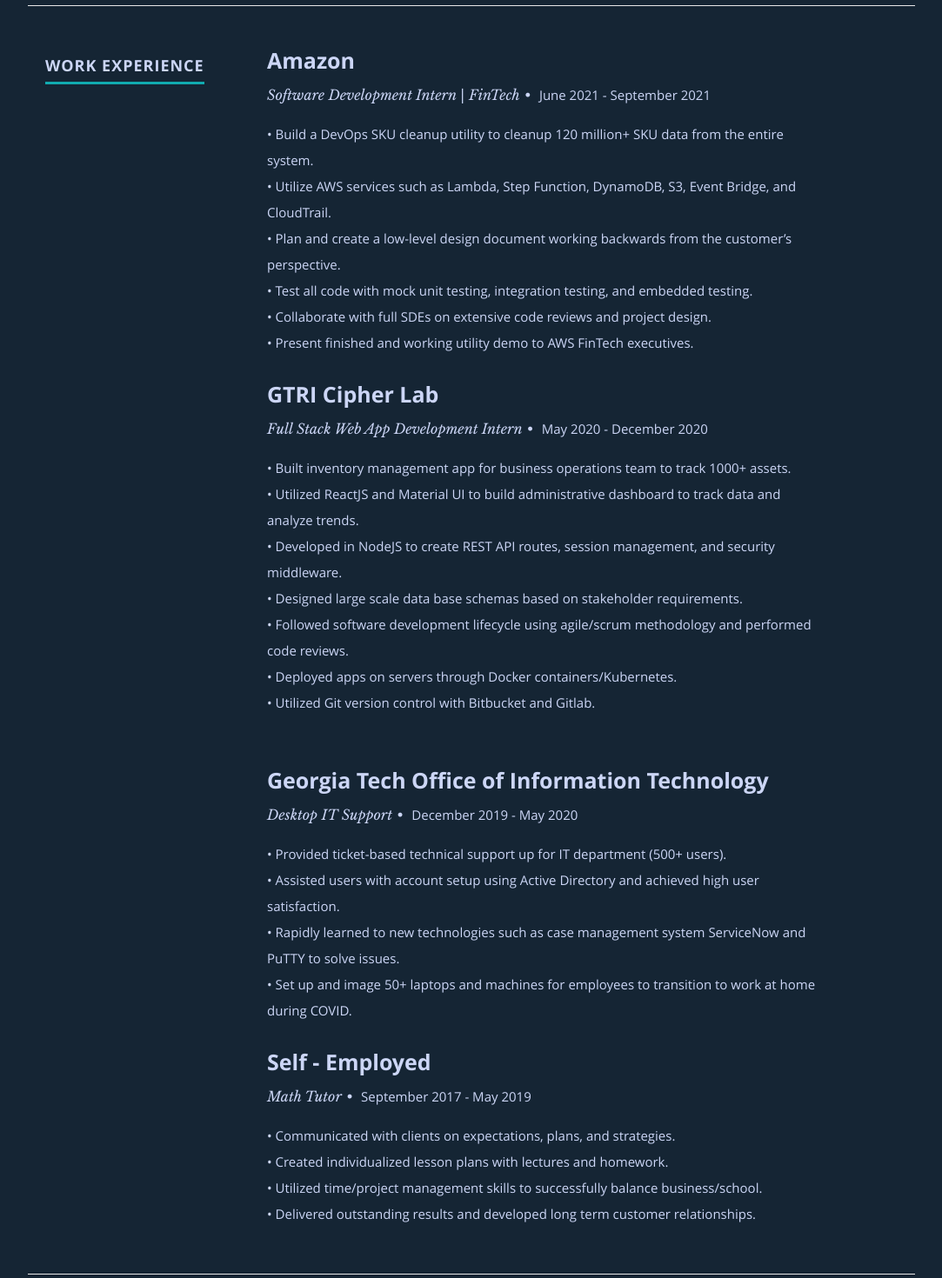
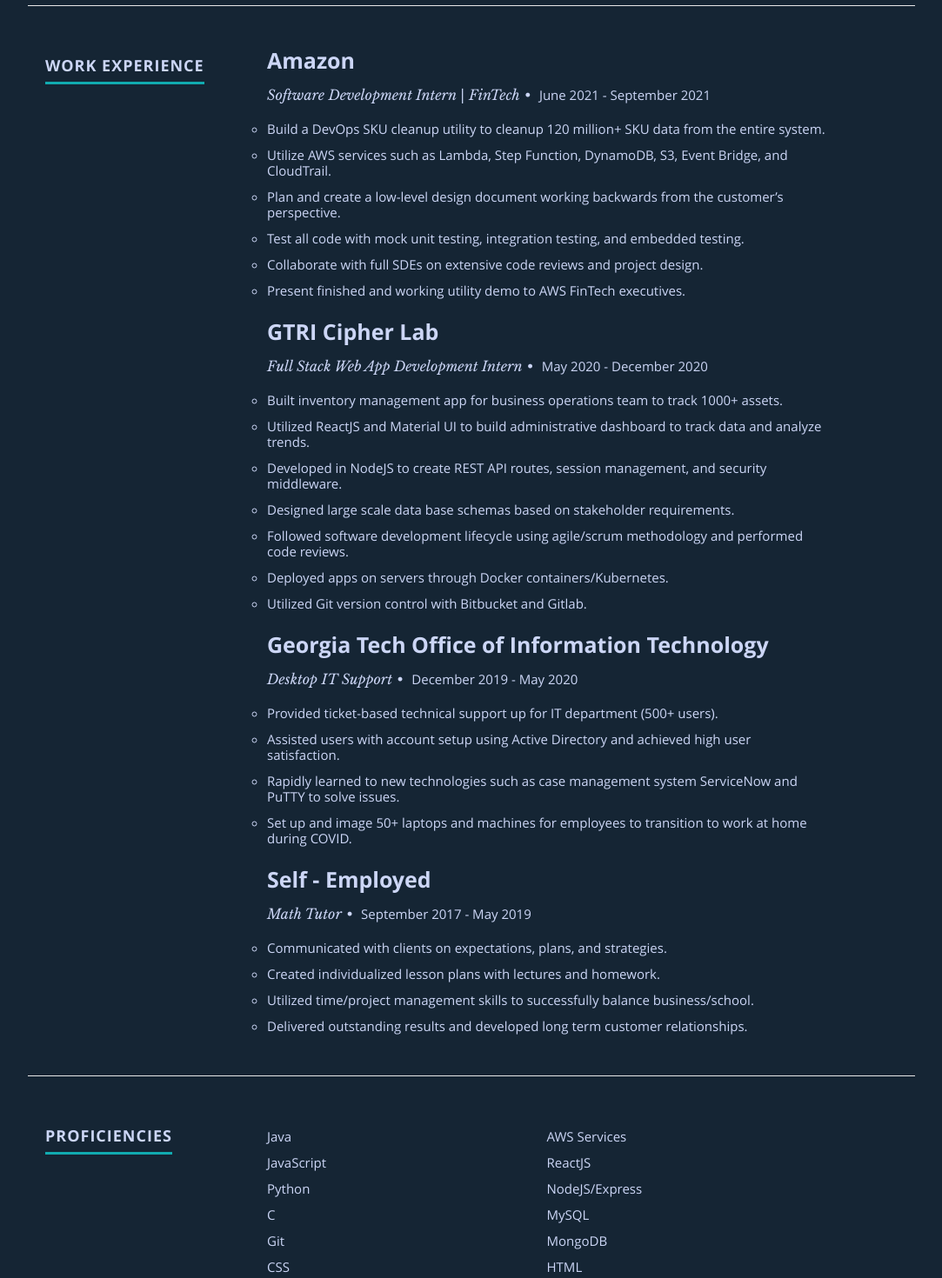
Before and after one commit to george-ye45/george-ye45.github.io, a React (Create React App) app: page / in a window 1280 px wide. Shown: the part 1700-3170 px from the top of the page at 87% size, without its empty margins (98-1181 px from the left). Built offline with nearby package versions, Linux system fonts and the light colour scheme.

Commit message:
modify resume

```diff
--- a/src/Components/Resume.js
+++ b/src/Components/Resume.js
@@ -34,46 +34,47 @@ class Resume extends Component {
          <div className="nine columns main-col">
          <div ><h3 style = {{color: '#CCD6F6'}}>{"Amazon"}</h3>
             <p className="info">{"Software Development Intern | FinTech"}<span>&bull;</span> <em className="date">{"June 2021 - September 2021"}</em></p>
-            <p>•	Build a DevOps SKU cleanup utility to cleanup 120 million+ SKU data from the entire system.<br/>
-•	Utilize AWS services such as Lambda, Step Function, DynamoDB, S3, Event Bridge, and CloudTrail.<br/>
-•	Plan and create a low-level design document working backwards from the customer’s perspective.<br/>
-•	Test all code with mock unit testing, integration testing, and embedded testing.<br/>
-•	Collaborate with full SDEs on extensive code reviews and project design.<br/>
-•	Present finished and working utility demo to AWS FinTech executives.<br/>
-</p>
+            <ul>
+               <li style = {{listStyleType: 'circle'}}>Build a DevOps SKU cleanup utility to cleanup 120 million+ SKU data from the entire system.</li>
+               <li style = {{listStyleType: 'circle'}}>Utilize AWS services such as Lambda, Step Function, DynamoDB, S3, Event Bridge, and CloudTrail.</li>
+               <li style = {{listStyleType: 'circle'}}>Plan and create a low-level design document working backwards from the customer’s perspective.</li>
+               <li style = {{listStyleType: 'circle'}}>Test all code with mock unit testing, integration testing, and embedded testing.</li>
+               <li style = {{listStyleType: 'circle'}}>Collaborate with full SDEs on extensive code reviews and project design.</li>
+               <li style = {{listStyleType: 'circle'}}>Present finished and working utility demo to AWS FinTech executives.</li>
+            </ul>
         </div>
          <div ><h3 style = {{color: '#CCD6F6'}}>{"GTRI Cipher Lab"}</h3>
             <p className="info">{"Full Stack Web App Development Intern"}<span>&bull;</span> <em className="date">{"May 2020 - December 2020"}</em></p>
-            •	Built inventory management app for business operations team to track 1000+ assets.<br/>
-•	Utilized ReactJS and Material UI to build administrative dashboard to track data and analyze trends.<br/>
-•	Developed in NodeJS to create REST API routes, session management, and security middleware.<br/>
-•	Designed large scale data base schemas based on stakeholder requirements.<br/>
-•	Followed software development lifecycle using agile/scrum methodology and performed code reviews.<br/>
-•	Deployed apps on servers through Docker containers/Kubernetes.<br/>
-•	Utilized Git version control with Bitbucket and Gitlab.<br/>
-<br/>
-            <p> </p>
+            <ul>
+               <li style = {{listStyleType: 'circle'}}>Built inventory management app for business operations team to track 1000+ assets.</li>
+               <li style = {{listStyleType: 'circle'}}>Utilized ReactJS and Material UI to build administrative dashboard to track data and analyze trends.</li>
+               <li style = {{listStyleType: 'circle'}}>Developed in NodeJS to create REST API routes, session management, and security middleware.</li>
+               <li style = {{listStyleType: 'circle'}}>Designed large scale data base schemas based on stakeholder requirements.</li>
+               <li style = {{listStyleType: 'circle'}}>Followed software development lifecycle using agile/scrum methodology and performed code reviews.</li>
+               <li style = {{listStyleType: 'circle'}}>Deployed apps on servers through Docker containers/Kubernetes.</li>
+               <li style = {{listStyleType: 'circle'}}>Utilized Git version control with Bitbucket and Gitlab.</li>
+            </ul>
         </div>
         <div ><h3 style = {{color: '#CCD6F6'}}>{"Georgia Tech Office of Information Technology"}</h3>
             <p className="info">{"Desktop IT Support"}<span>&bull;</span> <em className="date">{"December 2019 - May 2020"}</em></p>
-            •	Provided ticket-based technical support up for IT department (500+ users).<br/>
-            •	Assisted users with account setup using Active Directory and achieved high user  satisfaction.<br/>
-            •	Rapidly learned to new technologies such as case management system ServiceNow and  PuTTY to solve issues.<br/>
-            •	Set up and image 50+ laptops and machines for employees to transition to work at home  during COVID.<br/>
-            <p> </p>
+            <ul>
+               <li style = {{listStyleType: 'circle'}}>Provided ticket-based technical support up for IT department (500+ users).</li>
+               <li style = {{listStyleType: 'circle'}}>Assisted users with account setup using Active Directory and achieved high user  satisfaction.</li>
+               <li style = {{listStyleType: 'circle'}}>Rapidly learned to new technologies such as case management system ServiceNow and  PuTTY to solve issues.</li>
+               <li style = {{listStyleType: 'circle'}}>Set up and image 50+ laptops and machines for employees to transition to work at home  during COVID.</li>
+            </ul>
         </div>
         <div ><h3 style = {{color: '#CCD6F6'}}>{"Self - Employed"}</h3>
             <p className="info">{"Math Tutor"}<span>&bull;</span> <em className="date">{"September 2017 - May 2019"}</em></p>
-            • Communicated with clients on expectations, plans, and strategies.<br/>
-            • Created individualized lesson plans with lectures and homework.<br/>
-            • Utilized time/project management skills to successfully balance business/school.<br/>
-            • Delivered outstanding results and developed long term customer relationships.<br/>
-            <p> </p>
+            <ul>
+               <li style = {{listStyleType: 'circle'}}>Communicated with clients on expectations, plans, and strategies.</li>
+               <li style = {{listStyleType: 'circle'}}>Created individualized lesson plans with lectures and homework.</li>
+               <li style = {{listStyleType: 'circle'}}>Utilized time/project management skills to successfully balance business/school.</li>
+               <li style = {{listStyleType: 'circle'}}>Delivered outstanding results and developed long term customer relationships.</li>
+            </ul>
         </div>
         </div>
     </div>
-
-
 
     <div className="row work">
 
```
